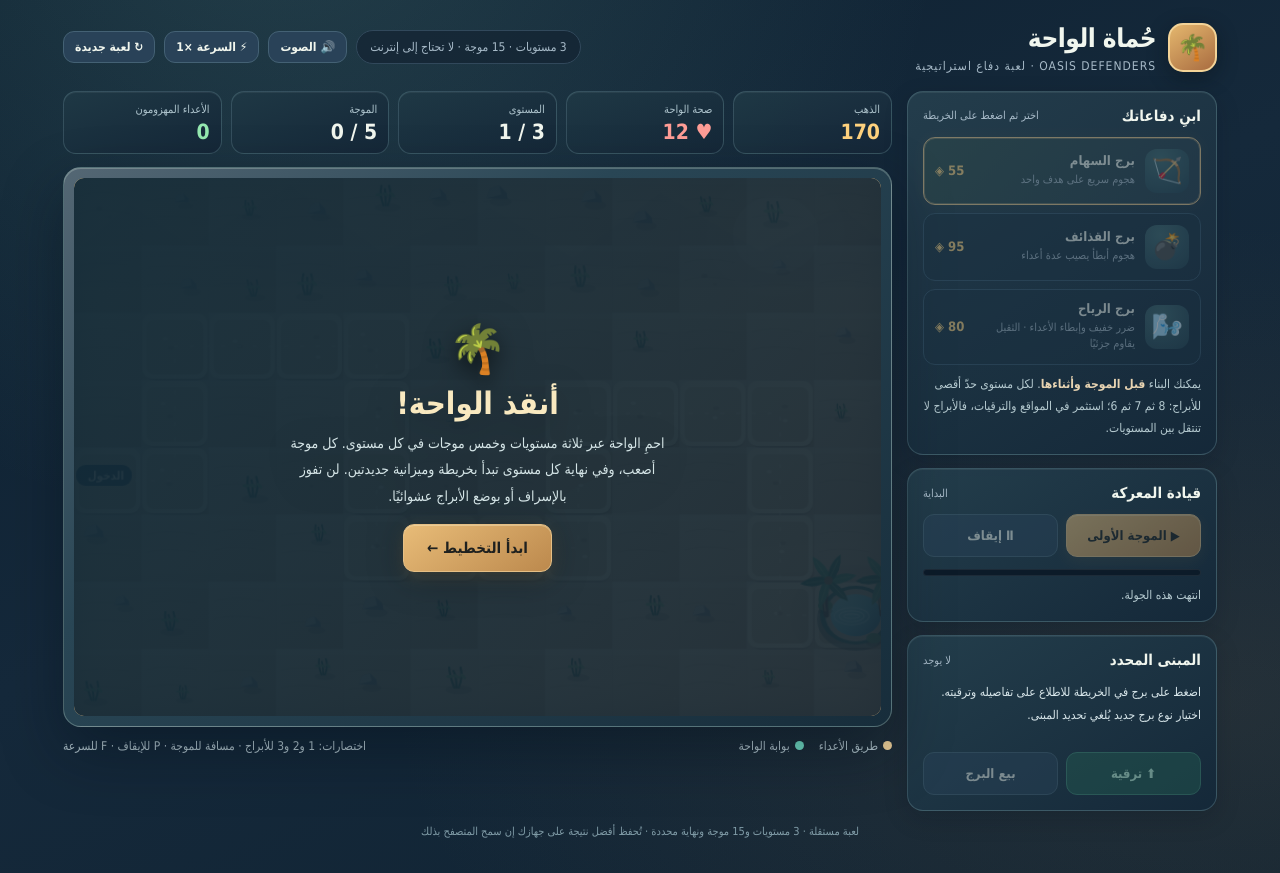
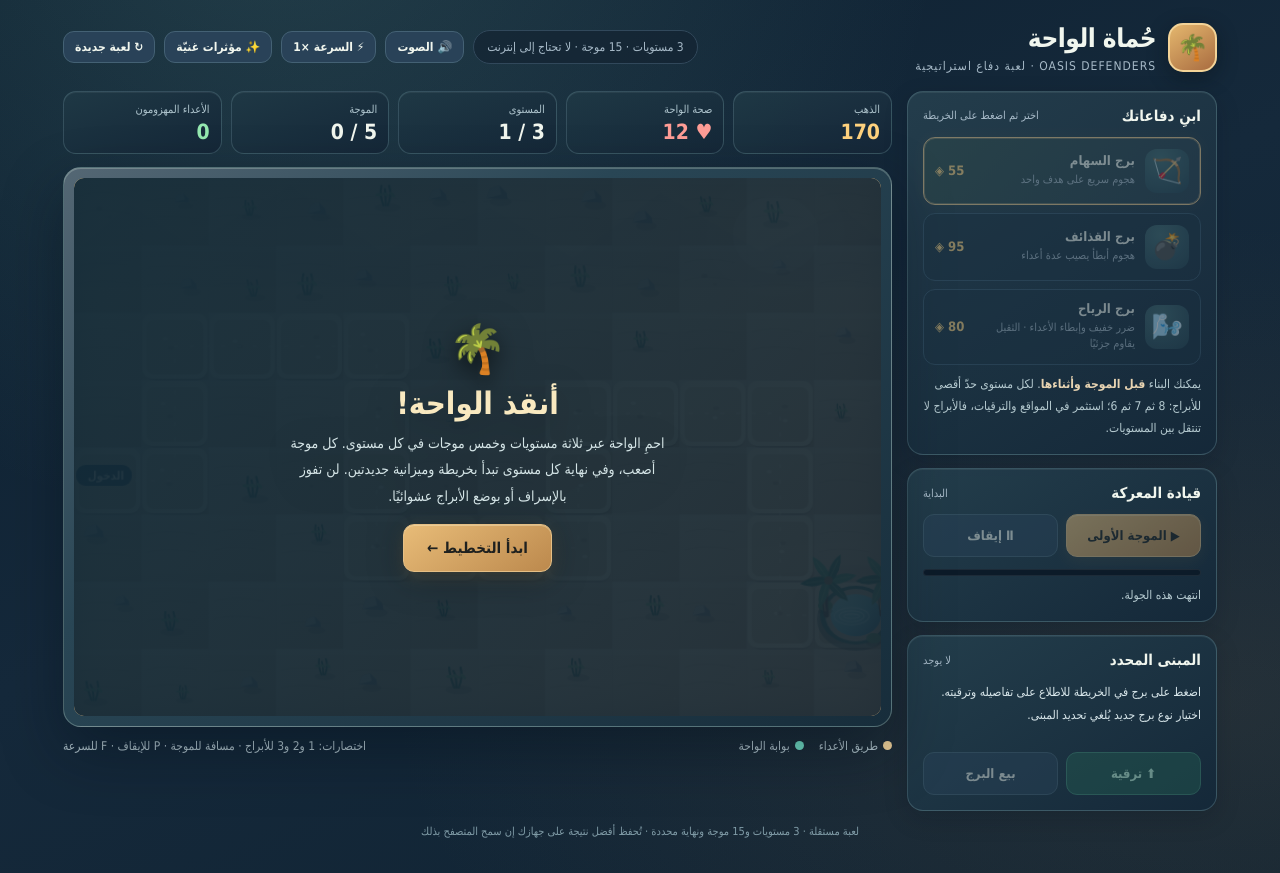
Before and after one commit to scientifica007/My_Game_001, a website built with Vite: page index.html in a window 1280 px wide. Built offline with nearby package versions, Linux system fonts and the light colour scheme.

Commit message:
feat(visual-v2): accessible visual quality toggle in the header

```diff
--- a/index.html
+++ b/index.html
@@ -11,7 +11,7 @@
 <div class="page">
   <header class="top">
     <div class="logo"><span class="emblem" aria-hidden="true">🌴</span><div><h1>حُماة الواحة</h1><div class="tag">OASIS DEFENDERS · لعبة دفاع استراتيجية</div></div></div>
-    <div class="topRight"><span class="pill">3 مستويات · 15 موجة · لا تحتاج إلى إنترنت</span><button id="soundBtn" class="btn small" type="button" aria-label="تبديل الصوت">🔊 الصوت</button><button id="speedBtn" class="btn small" type="button" aria-pressed="false" aria-label="تبديل سرعة اللعبة">⚡ السرعة ×1</button><button id="resetBtn" class="btn small" type="button">↻ لعبة جديدة</button></div>
+    <div class="topRight"><span class="pill">3 مستويات · 15 موجة · لا تحتاج إلى إنترنت</span><button id="soundBtn" class="btn small" type="button" aria-label="تبديل الصوت">🔊 الصوت</button><button id="speedBtn" class="btn small" type="button" aria-pressed="false" aria-label="تبديل سرعة اللعبة">⚡ السرعة ×1</button><button id="qualityBtn" class="btn small" type="button" aria-pressed="true" aria-label="تبديل جودة المؤثرات البصرية">✨ مؤثرات غنيّة</button><button id="resetBtn" class="btn small" type="button">↻ لعبة جديدة</button></div>
   </header>
   <div class="layout">
     <main class="gamecol">
```
